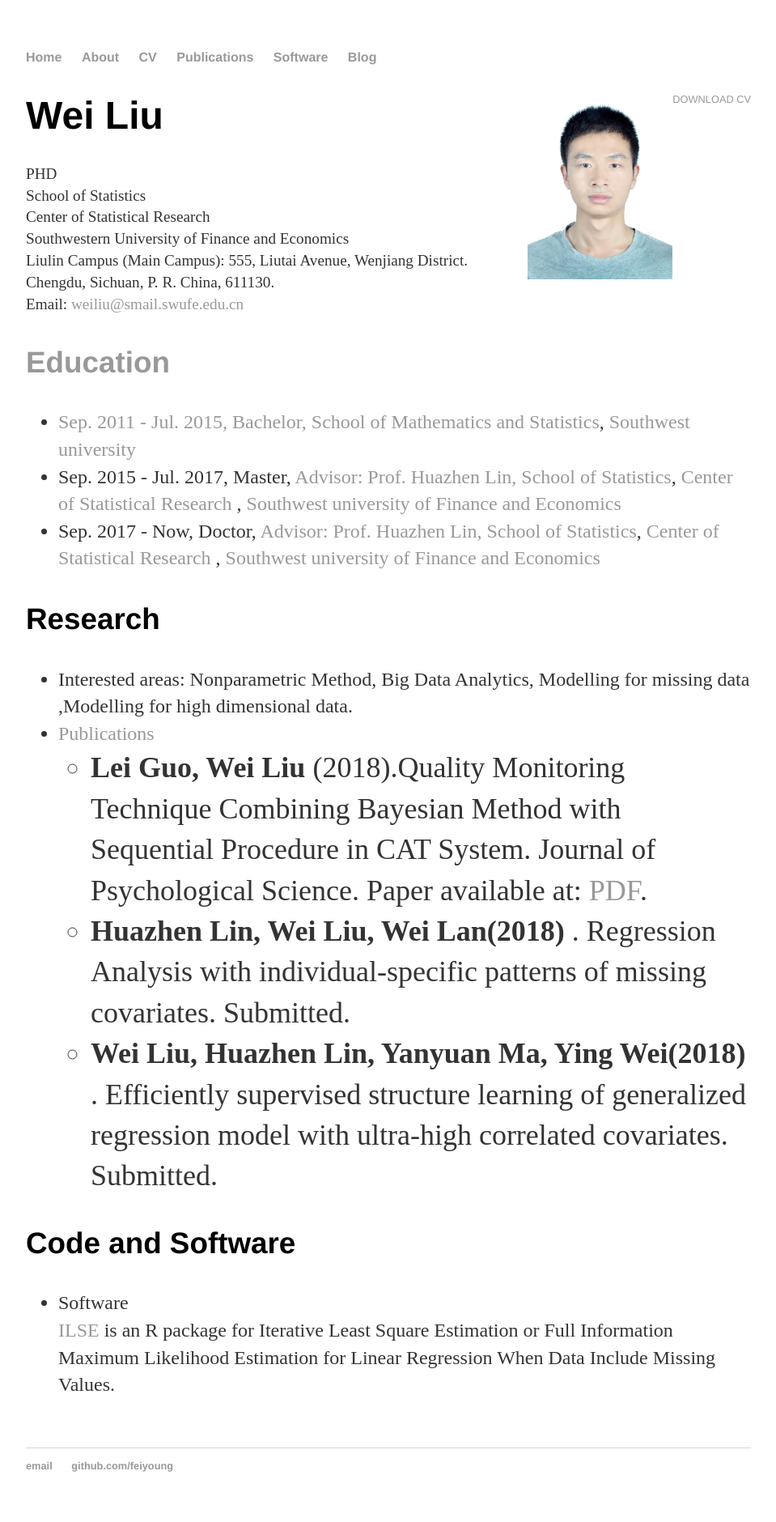
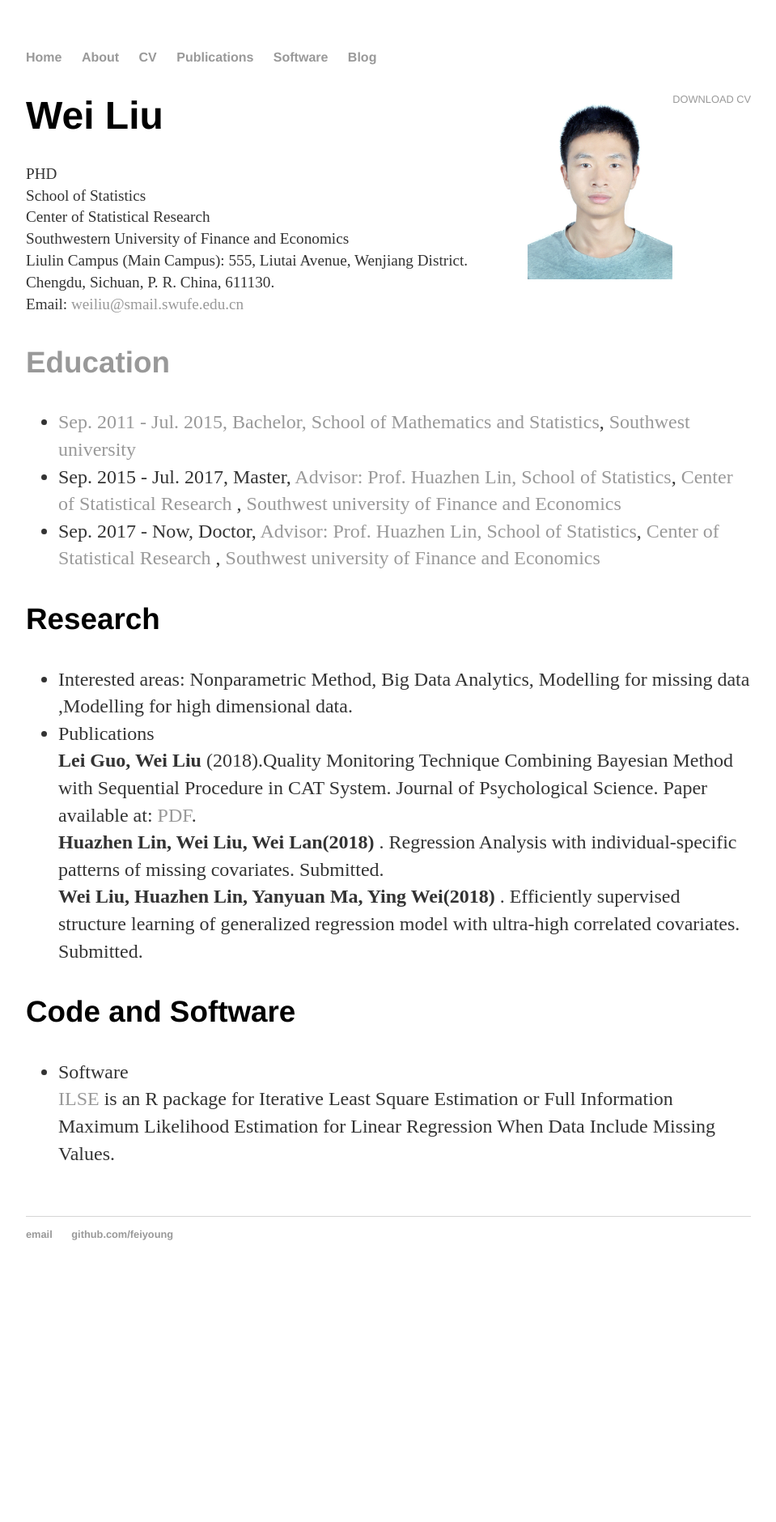
Before and after one commit to feiyoung/feiyoung.github.io, a Jekyll site: the page built from cv/index.html, in a window 1280 px wide. Shown: the whole page at 81% size, without its empty margins (160-1119 px from the left). Built offline with Jekyll 4.4.1, drawn with Linux system fonts in a browser that asks for light colours; after the commit the page ends 1594 px from its top, so only the background shows below that.

Commit message:
'update'

```diff
--- a/cv/index.html
+++ b/cv/index.html
@@ -27,12 +27,10 @@ title: CV of Your Name
   <h3>Research</h3>
   <ul>
   <li>Interested areas: Nonparametric Method, Big Data Analytics, Modelling for missing data ,Modelling for high dimensional data.</li>
-  <li><a href="papers.html">Publications</a> </li>
-  <ul>
-   <li><strong>Lei Guo, Wei Liu </strong> (2018).Quality Monitoring Technique Combining Bayesian Method with Sequential Procedure in CAT System. Journal of Psychological Science. Paper available at: <a href="http://www.psysci.org/EN/article/downloadArticleFile.do?attachType=PDF&id=10065">PDF</a>. </li>
-  <li><strong>Huazhen Lin, Wei Liu, Wei Lan(2018)</strong> . Regression Analysis with individual-specific patterns of missing covariates. Submitted.</li>
-  <li><strong>Wei Liu, Huazhen Lin, Yanyuan Ma, Ying Wei(2018)</strong> . Efficiently supervised structure learning of generalized regression model with ultra-high correlated covariates. Submitted.</li>
-</ul>
+  <li>Publications </li>
+   <strong>Lei Guo, Wei Liu </strong> (2018).Quality Monitoring Technique Combining Bayesian Method with Sequential Procedure in CAT System. Journal of Psychological Science. Paper available at: <a href="http://www.psysci.org/EN/article/downloadArticleFile.do?attachType=PDF&id=10065">PDF</a>. </br>
+  <strong>Huazhen Lin, Wei Liu, Wei Lan(2018)</strong> . Regression Analysis with individual-specific patterns of missing covariates. Submitted. </br>
+  <strong>Wei Liu, Huazhen Lin, Yanyuan Ma, Ying Wei(2018)</strong> . Efficiently supervised structure learning of generalized regression model with ultra-high correlated covariates. Submitted.</br>
   </ul>
 
 
```
